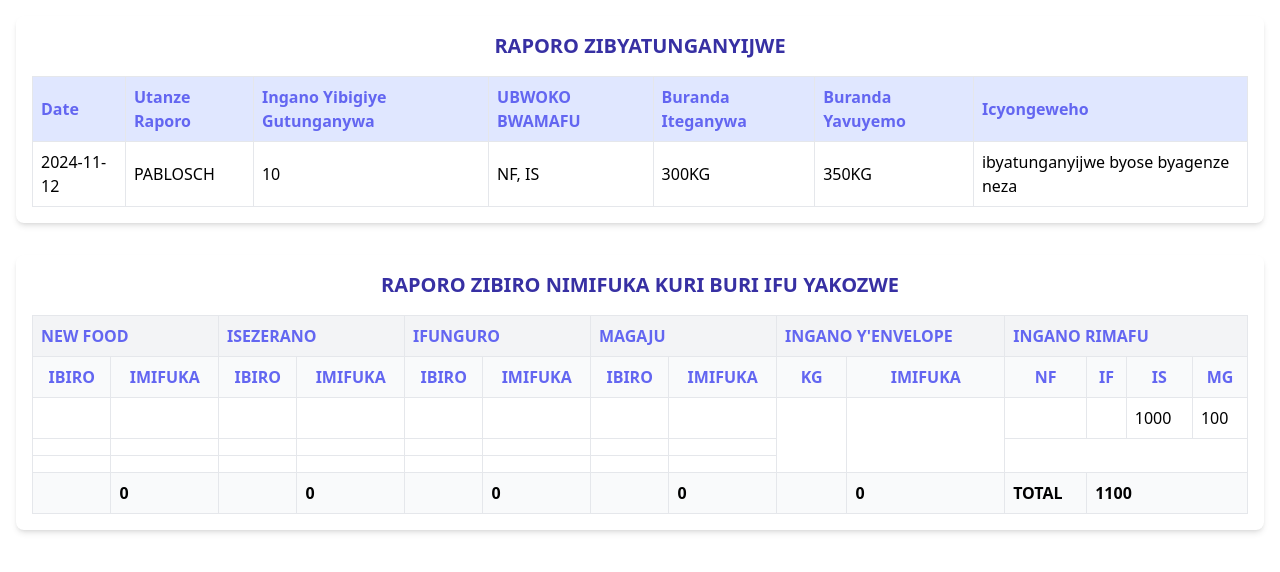
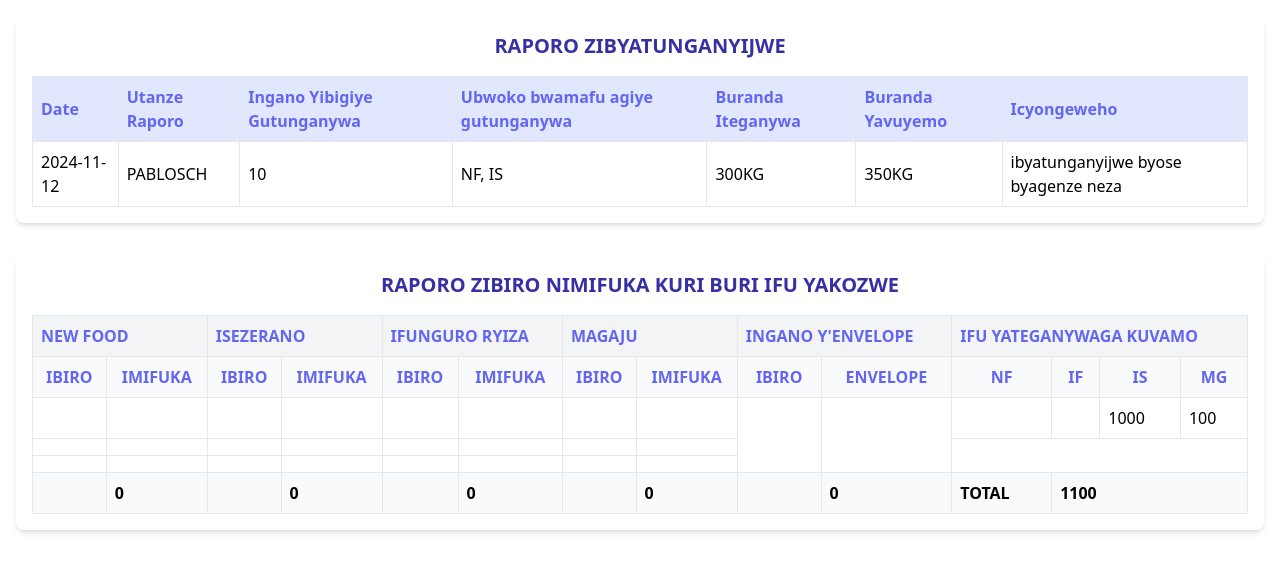
Before and after one commit to mogul250/corn-flour-preparation, a React (Vite) app in the folder front-end/: page /Ibisanzwe in a window 1280 px wide. Shown: the top 572 px of the page. Built offline with nearby package versions, Linux system fonts and the light colour scheme.

Commit message:
NEW CHANGE

```diff
--- a/front-end/src/pages/viewfiles/IbisanzwePage.jsx
+++ b/front-end/src/pages/viewfiles/IbisanzwePage.jsx
@@ -69,7 +69,7 @@ const IbisanzwePage = () => {
                 <th className="border bg-indigo-100 p-2 text-left text-indigo-500">Date</th>
                 <th className="border bg-indigo-100 p-2 text-left text-indigo-500">Utanze Raporo</th>
                 <th className="border bg-indigo-100 p-2 text-left text-indigo-500">Ingano Yibigiye Gutunganywa</th>
-                <th className="border bg-indigo-100 p-2 text-left text-indigo-500">UBWOKO BWAMAFU</th>
+                <th className="border bg-indigo-100 p-2 text-left text-indigo-500">Ubwoko bwamafu agiye gutunganywa</th>
                 <th className="border bg-indigo-100 p-2 text-left text-indigo-500">Buranda Iteganywa</th>
                 <th className="border bg-indigo-100 p-2 text-left text-indigo-500">Buranda Yavuyemo</th>
                 <th className="border bg-indigo-100 p-2 text-left text-indigo-500">Icyongeweho</th>
@@ -99,10 +99,10 @@ const IbisanzwePage = () => {
               <tr>
                 <th colSpan="2" className="border bg-gray-100 p-2 text-left text-indigo-500">NEW FOOD</th>
                 <th colSpan="2" className="border bg-gray-100 p-2 text-left text-indigo-500">ISEZERANO</th>
-                <th colSpan="2" className="border bg-gray-100 p-2 text-left text-indigo-500">IFUNGURO</th>
+                <th colSpan="2" className="border bg-gray-100 p-2 text-left text-indigo-500">IFUNGURO RYIZA</th>
                 <th colSpan="2" className="border bg-gray-100 p-2 text-left text-indigo-500">MAGAJU</th>
                 <th colSpan="2" className="border bg-gray-100 p-2 text-left text-indigo-500">INGANO Y'ENVELOPE</th>
-                <th colSpan="4" className="border bg-gray-100 p-2 text-left text-indigo-500">INGANO RIMAFU</th>
+                <th colSpan="4" className="border bg-gray-100 p-2 text-left text-indigo-500">IFU YATEGANYWAGA KUVAMO</th>
               </tr>
               <tr className="bg-gray-50">
                 <th className="border p-2 text-indigo-500" >IBIRO</th>
@@ -113,8 +113,8 @@ const IbisanzwePage = () => {
                 <th className="border p-2 text-indigo-500">IMIFUKA</th>
                 <th className="border p-2 text-indigo-500">IBIRO</th>
                 <th className="border p-2 text-indigo-500">IMIFUKA</th>
-                <th className="border p-2 text-indigo-500">KG</th>
-                <th className="border p-2 text-indigo-500">IMIFUKA</th>
+                <th className="border p-2 text-indigo-500">IBIRO</th>
+                <th className="border p-2 text-indigo-500">ENVELOPE</th>
                 <th className="border p-2 text-indigo-500">NF</th>
                 <th className="border p-2 text-indigo-500">IF</th>
                 <th className="border p-2 text-indigo-500">IS</th>
```
